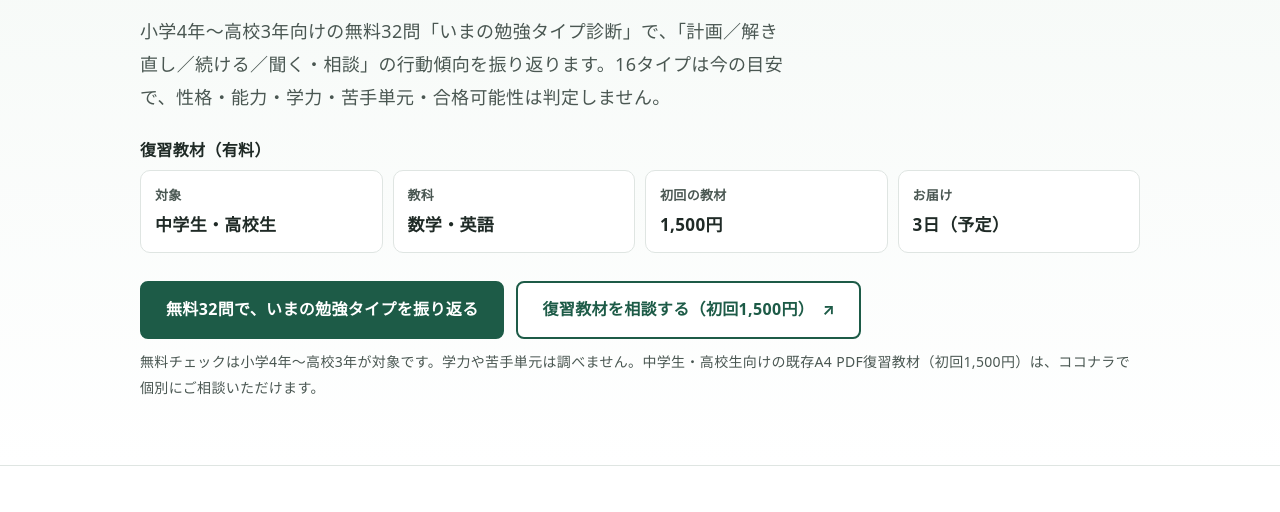
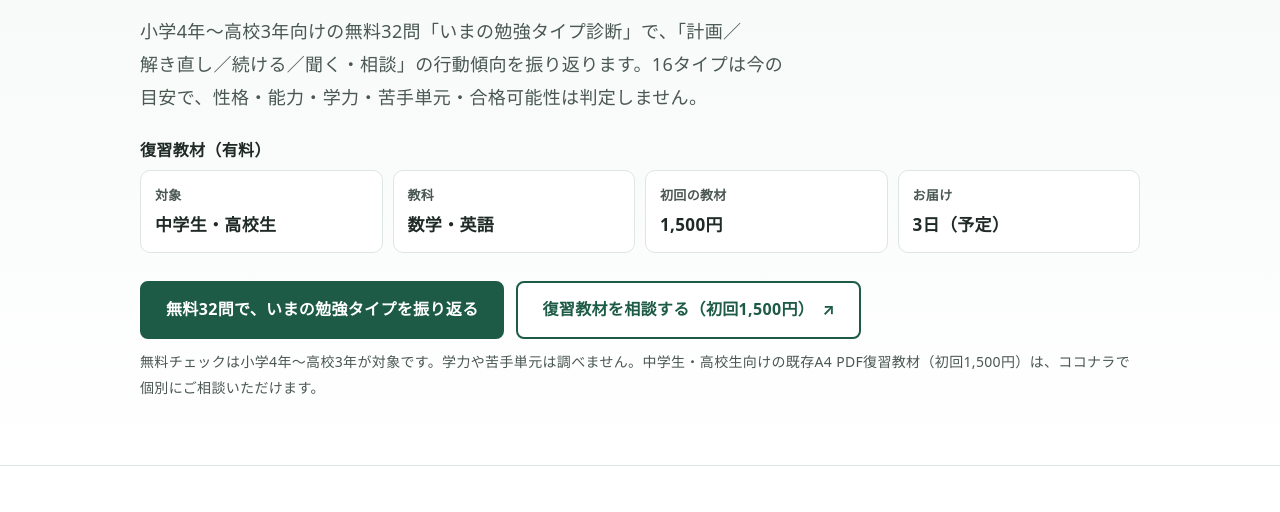
Before and after one commit to fukushu-route/fukushu-route.github.io, a plain HTML site: page index.html in a window 1280 px wide. Shown: the part 288-800 px from the top of the page. Drawn offline with Linux system fonts and the light colour scheme.

Commit message:
軸の名前が語の途中で改行されないようにする
Co-Authored-By: Claude Opus 5.5 <noreply@anthropic.com>
Claude-Session: https://claude.ai/code/session_01TR5gJx33nMYRvYVFKcrg5k

```diff
--- a/index.html
+++ b/index.html
@@ -204,7 +204,7 @@
     <div class="wrap">
       <p class="eyebrow">現役塾経営者が作る、中学生・高校生のための復習教材</p>
       <h1 id="hero-title"><span class="br">この2週間の勉強のやり方から、</span><span class="br">次の7日間の一歩を見つける。</span></h1>
-      <p class="intro">小学4年〜高校3年向けの無料32問「いまの勉強タイプ診断」で、「計画／解き直し／続ける／聞く・相談」の行動傾向を振り返ります。16タイプは今の目安で、性格・能力・学力・苦手単元・合格可能性は判定しません。</p>
+      <p class="intro">小学4年〜高校3年向けの無料32問「いまの勉強タイプ診断」で、「<span style="white-space:nowrap">計画</span>／<span style="white-space:nowrap">解き直し</span>／<span style="white-space:nowrap">続ける</span>／<span style="white-space:nowrap">聞く・相談</span>」の行動傾向を振り返ります。16タイプは今の目安で、性格・能力・学力・苦手単元・合格可能性は判定しません。</p>
       <h2 style="font-size:1rem; margin:20px 0 8px">復習教材（有料）</h2>
       <dl class="keyfacts" aria-label="教材の概要">
         <div><dt>対象</dt><dd>中学生・高校生</dd></div>
@@ -340,7 +340,7 @@
         <details><summary><span class="q" aria-hidden="true">Q</span>間違いを見つけたら？キャンセルはできますか？</summary>
           <div class="a"><p>教材の誤記などは、トークルームで該当ページと箇所をお知らせください。確認のうえ修正版をお届けします。キャンセルは、取引の状況に応じてココナラ内でご相談ください。</p></div></details>
         <details><summary><span class="q" aria-hidden="true">Q</span>無料の診断では何がわかりますか？</summary>
-          <div class="a"><p>直近2週間の勉強行動を32問で振り返り、「計画／解き直し／続ける／聞く・相談」の傾向と次の7日間の行動を提案します。16タイプは変わるものとして示す一時的な目安です。性格・能力・学力・苦手な単元・偏差値・合格の可能性は判定しません。名前や学校名は不要で、選択した学年・回答も保存しません。</p></div></details>
+          <div class="a"><p>直近2週間の勉強行動を32問で振り返り、「<span style="white-space:nowrap">計画</span>／<span style="white-space:nowrap">解き直し</span>／<span style="white-space:nowrap">続ける</span>／<span style="white-space:nowrap">聞く・相談</span>」の傾向と次の7日間の行動を提案します。16タイプは変わるものとして示す一時的な目安です。性格・能力・学力・苦手な単元・偏差値・合格の可能性は判定しません。名前や学校名は不要で、選択した学年・回答も保存しません。</p></div></details>
         <details><summary><span class="q" aria-hidden="true">Q</span>苦手な単元はわかりますか？</summary>
           <div class="a"><p>無料の32問は勉強のやり方を振り返る質問なので、数学・英語などの学力や苦手単元は判定しません。必要な復習範囲については、現在のPDF教材の見積り相談で、対応できる内容と確認方法をお伝えします。</p></div></details>
         <details><summary><span class="q" aria-hidden="true">Q</span>無料診断は何年生から使えますか？</summary>
```
